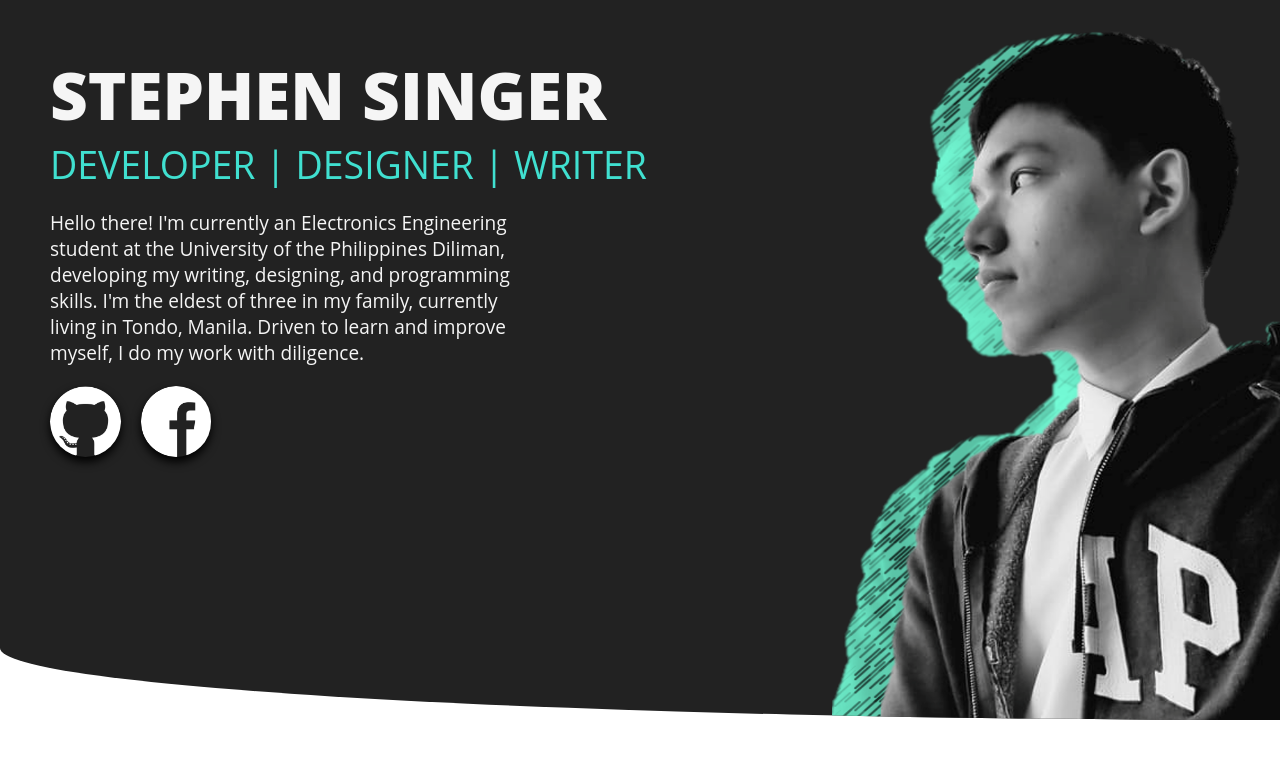
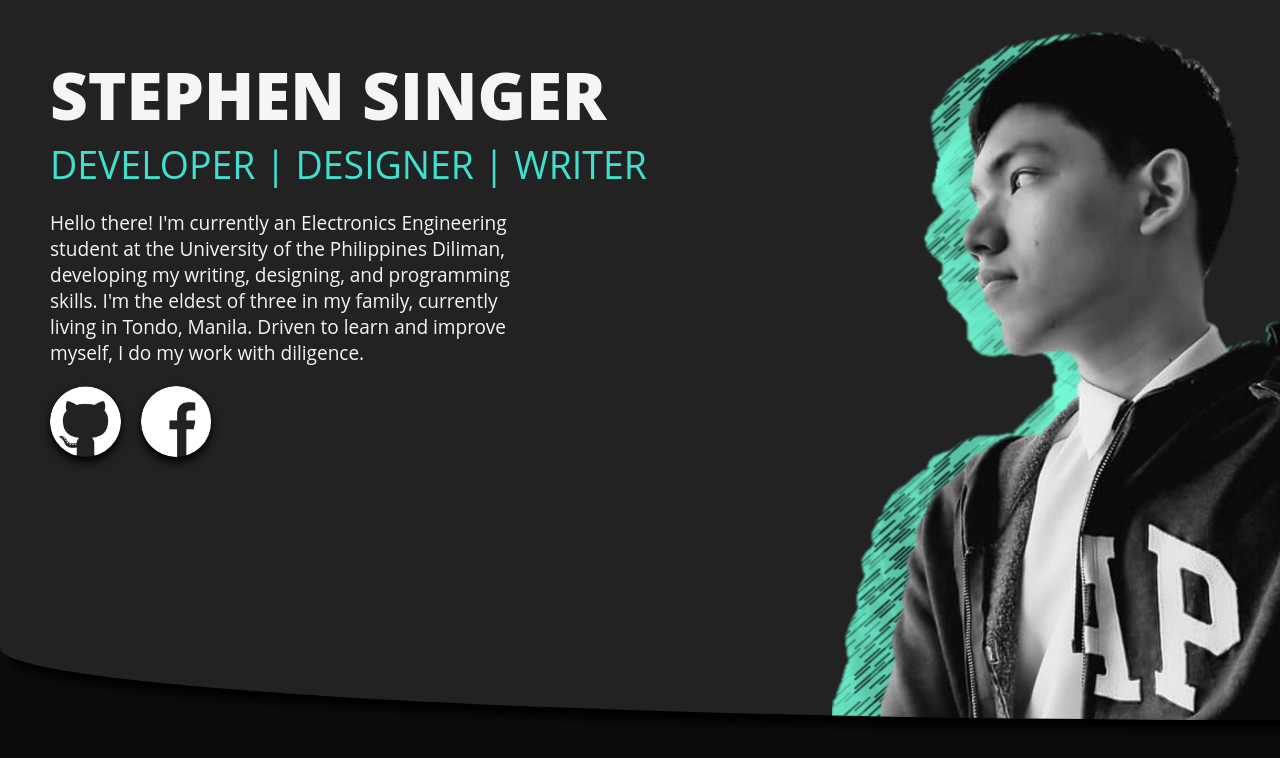
Before and after one commit to Ayumu098/online-portfolio, a React (Create React App) app: page / in a window 1280 px wide. Shown: the top 758 px of the page. Built offline with nearby package versions, Linux system fonts and the light colour scheme.

Commit message:
Add body background

```diff
--- a/public/index.html
+++ b/public/index.html
@@ -12,7 +12,7 @@
     <link rel="apple-touch-icon" href="%PUBLIC_URL%/logo192.png" />
     <link rel="manifest" href="%PUBLIC_URL%/manifest.json" />
   </head>
-  <body style="min-width: 100% vw; border:0; margin:0; padding:0;">
+  <body style="min-width: 100% vw; border:0; margin:0; padding:0; background-color: rgb(12, 12, 12);">
     <noscript>You need to enable JavaScript to run this app.</noscript>
     <div id="root"></div>
   </body>
--- a/src/Header/Header.css
+++ b/src/Header/Header.css
@@ -10,6 +10,7 @@
     border-bottom-left-radius: 100% 10%;
 
     border-color: blue solid 20px;
+    box-shadow: 10px 10px 10px;
 }
 
 .InfoBoard{
```
